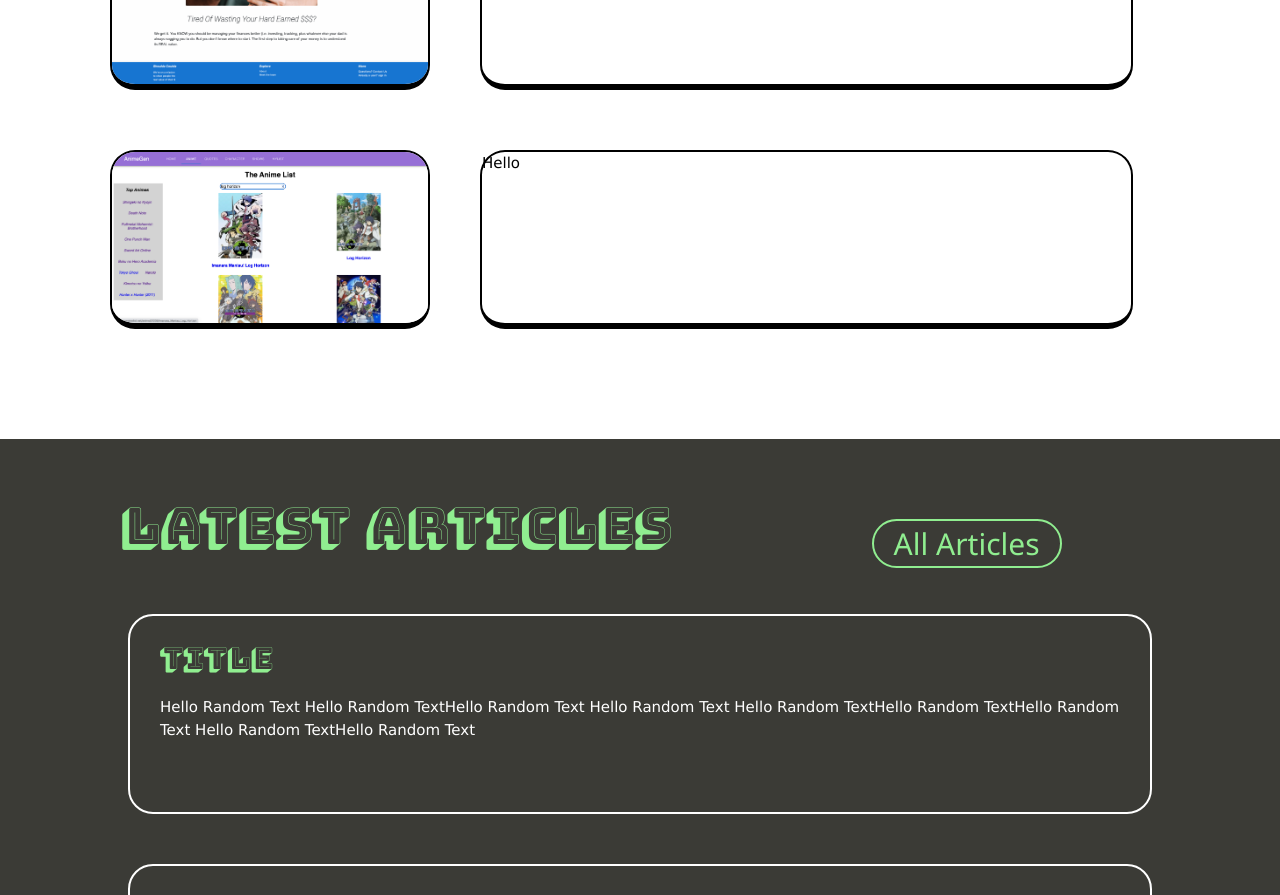
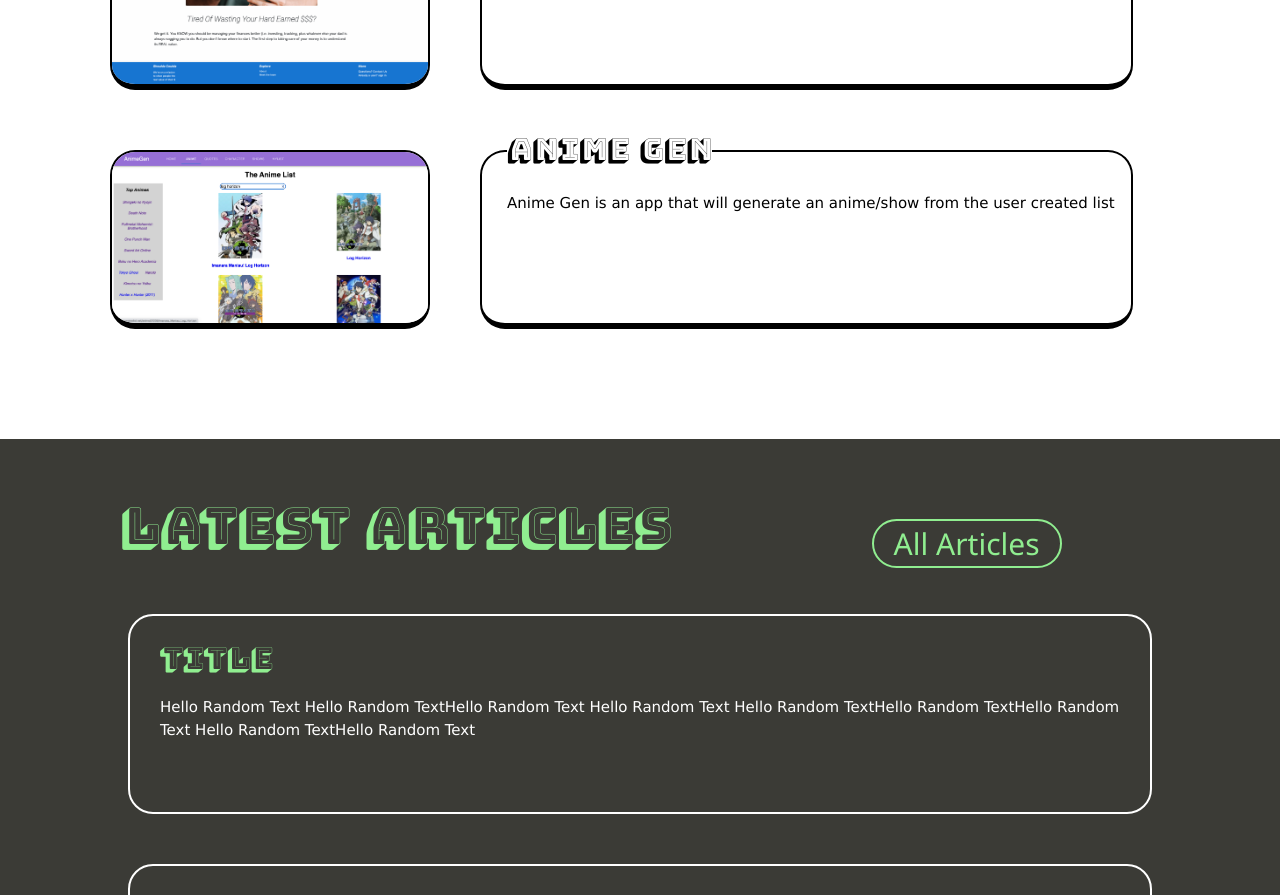
Before and after one commit to StudentCZ/my-website, a React (Create React App) app: page / in a window 1280 px wide. Shown: the part 1260-2155 px from the top of the page. Built offline with nearby package versions, Linux system fonts and the light colour scheme.

Commit message:
added a 2nd project image and border and text

```diff
--- a/src/components/ProjectImageBar.js
+++ b/src/components/ProjectImageBar.js
@@ -10,8 +10,8 @@ const ProjectImageBar = () => {
         <img src={image1} alt='Project1' className={style.projectImage} />
 
         <div className={style.projectText}>
-          <span className={style.header1}>SHOULDA COULDA</span>
-          <p className={style.text1}>
+          <span className={style.header}>SHOULDA COULDA</span>
+          <p className={style.text}>
             Shoulda Coulda is an app that helps users be more financial aware of
             their spending habits
           </p>
@@ -19,7 +19,13 @@ const ProjectImageBar = () => {
       </div>
       <div className={style.containerTwo}>
         <img src={image2} alt='Project2' className={style.projectImage} />
-        <div className={style.projectText}>Hello</div>
+        <div className={style.projectText}>
+          <span className={style.header}>ANIME GEN</span>
+          <p className={style.text}>
+            Anime Gen is an app that will generate an anime/show from the user
+            created list
+          </p>
+        </div>
       </div>
     </>
   );
--- a/src/components/ProjectImageBar.module.css
+++ b/src/components/ProjectImageBar.module.css
@@ -27,7 +27,7 @@
   border-bottom: 6px solid black;
 }
 
-.header1 {
+.header {
   position: absolute;
   top: -25px;
   margin-left: 25px;
@@ -36,7 +36,7 @@
   font-size: 2rem;
 }
 
-.text1 {
+.text {
   padding-left: 25px;
   padding-top: 25px;
 }
```
